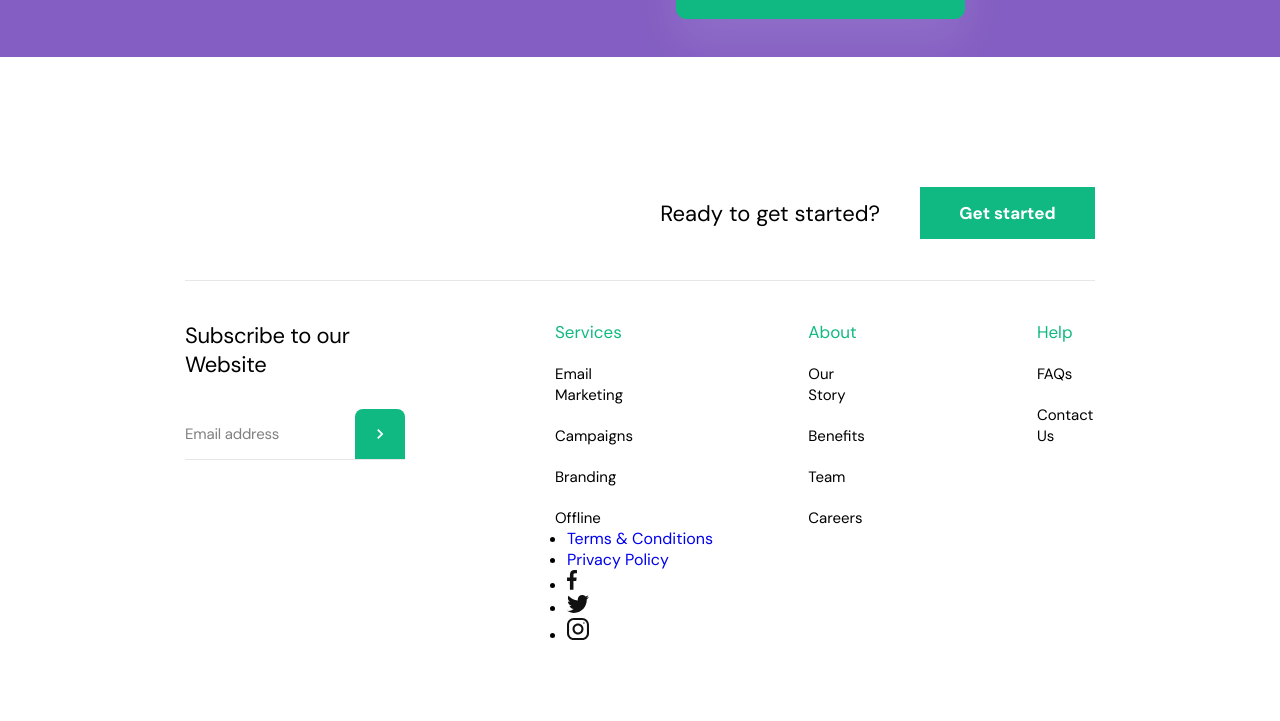
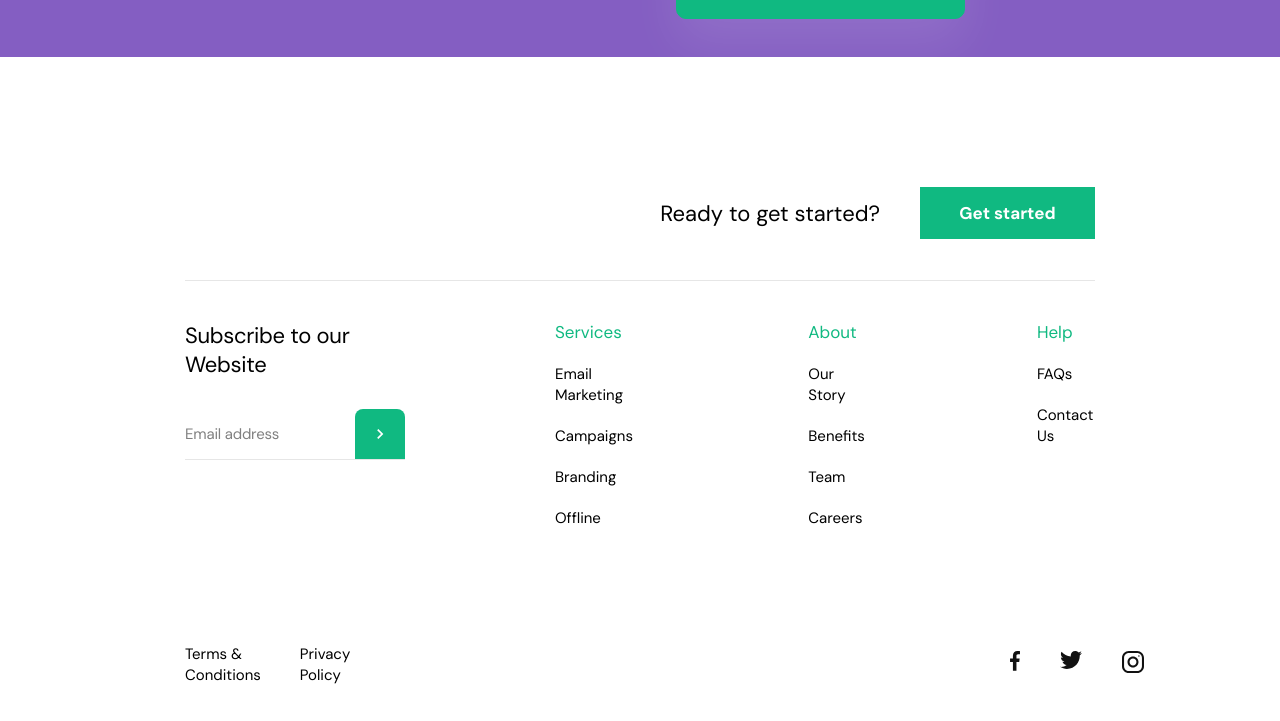
Before and after one commit to Maxim93mk/Shopper_Landing_Page, a plain HTML site: page index.html in a window 1280 px wide. Shown: the part 6323-7044 px from the top of the page. Drawn offline with Linux system fonts and the light colour scheme.

Commit message:
FOOTER  - готово

```diff
--- a/index.html
+++ b/index.html
@@ -406,20 +406,17 @@
                 </div>
             </section>
             <section class="end">
-                <div class="end-left__link-list">
-                    <ul class="end-left__link-list__ul">
-                        <li><a href="#" class="end-left__link-list__ul_a">Terms & Conditions</a></li>
-                        <li><a href="#" class="end-left__link-list__ul_a">Privacy Policy</a></li>
+                <div class="end-left">
+                    <ul class="end-left_ul">
+                        <li><a href="#" class="end-left_ul_a">Terms & Conditions</a></li>
+                        <li><a href="#" class="end-left_ul_a">Privacy Policy</a></li>
                     </ul>
                 </div>
                 <div class="end-right">
-                    <ul class="end-right__link-list__ul">
-                        <li><a href="#" class="end-right__link-list__ul_a"><img src="./img/facebook_icon.svg"
-                                    alt="Иконка facebook"></a></li>
-                        <li><a href="#" class="end-right__link-list__ul_a"><img src="./img/twitter_icon.svg"
-                                    alt="Иконка twitter"></a></li>
-                        <li><a href="#" class="end-right__link-list__ul_a"><img src="./img/instagram_icon.svg"
-                                    alt="Иконка instagram"></a></li>
+                    <ul class="end-right_ul">
+                        <li><a href="#"><img src="./img/facebook_icon.svg" alt="Иконка facebook"></a></li>
+                        <li><a href="#"><img src="./img/twitter_icon.svg" alt="Иконка twitter"></a></li>
+                        <li><a href="#"><img src="./img/instagram_icon.svg" alt="Иконка instagram"></a></li>
                     </ul>
                 </div>
             </section>
--- a/scss/style.scss
+++ b/scss/style.scss
@@ -450,3 +450,32 @@ footer {
 		}
 	}
 }
+.end {
+	display: flex;
+	margin-top: 115px;
+	flex-direction: row;
+	width: 100%;
+	gap: 660px;
+	&-left {
+		display: flex;
+		&_ul {
+			display: flex;
+			gap: 39px;
+			list-style: none;
+			&_a {
+				font-size: 15px;
+				font-weight: 400;
+				color: var(--first_text_color);
+			}
+		}
+	}
+	&-right {
+		display: flex;
+		align-items: center;
+		&_ul {
+			list-style: none;
+			display: flex;
+			gap: 40px;
+		}
+	}
+}
```
Also changed, not shown: css/style.css, 1 other file.
